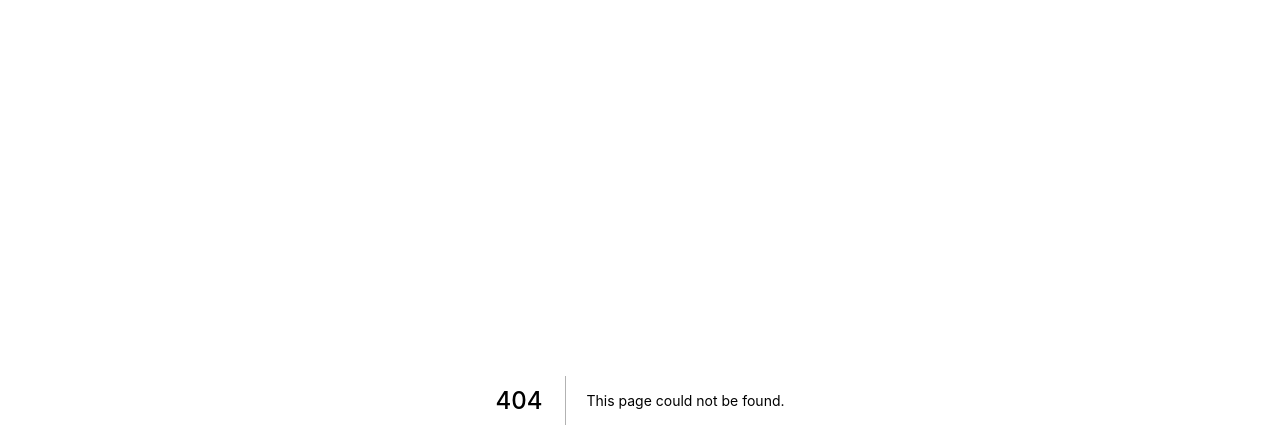
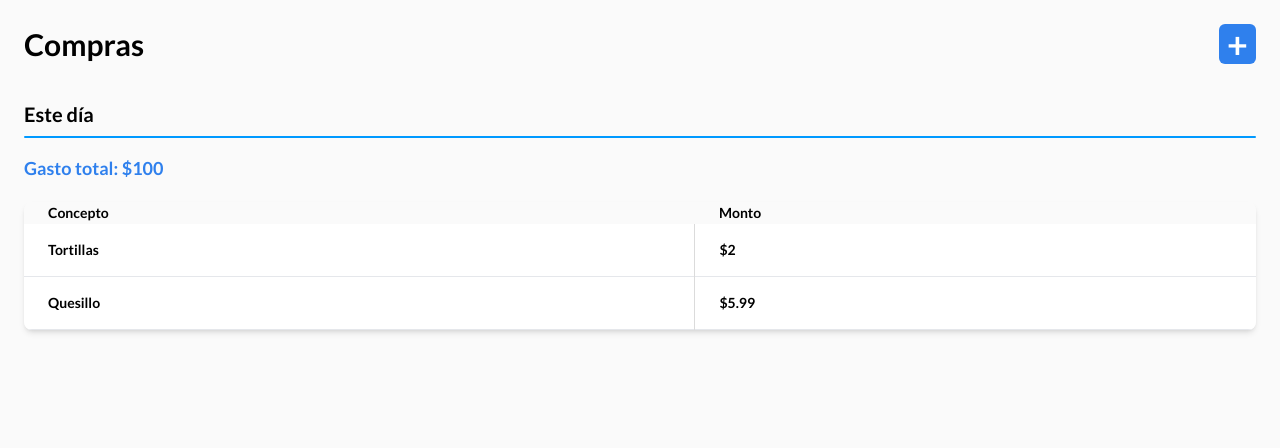
Before and after one commit to MoralesWJosue98/Proyecto-N-Pupas, a Next.js app in the folder Client/n-pupas/: page /admin/compras in a window 1280 px wide. Before the commit this address had no page. Shown: the top 448 px of the page. Built offline with nearby package versions, Linux system fonts and the light colour scheme.

Commit message:
Add: admin purchase page

```diff
--- /dev/null
+++ b/Client/n-pupas/pages/admin/compras.jsx
@@ -0,0 +1,41 @@
+import SectionTitle from 'components/information/section-title';
+import PageHeading from 'components/information/page-heading';
+import { adminPages, titles } from 'constants/strings';
+import { adminRoutes } from 'routes/routes';
+import Head from 'next/head';
+import { testPurchases } from 'data/tempObjects';
+import PurchaseTableRow from 'components/tables/purchaseRow';
+
+const PurchasesPage = () => {
+    return (
+        <main className='p-6 flex flex-col gap-5'>
+            <Head>
+                <title>{adminPages.purchases}</title>
+            </Head>
+            <PageHeading title={adminPages.purchases} route={adminRoutes.newPurchase} />
+            <section>
+                <SectionTitle title={titles.today} />
+                <p className='text-lg text-primary-500 font-bold'>Gasto total: $100</p>
+            </section>
+            <section>
+                <div className='relative overflow-x-auto shadow-md sm:rounded-lg mb-6'>
+                    <table className='w-full text-sm text-left'>
+                        <thead>
+                            <tr>
+                                <th className='pl-6'>Concepto</th>
+                                <th className='pl-6 '>Monto</th>
+                            </tr>
+                        </thead>
+                        <tbody>
+                            {testPurchases.map(purchase => {
+                                return <PurchaseTableRow key={purchase.id} purchase={purchase} />;
+                            })}
+                        </tbody>
+                    </table>
+                </div>
+            </section>
+        </main>
+    );
+};
+
+export default PurchasesPage;
```
